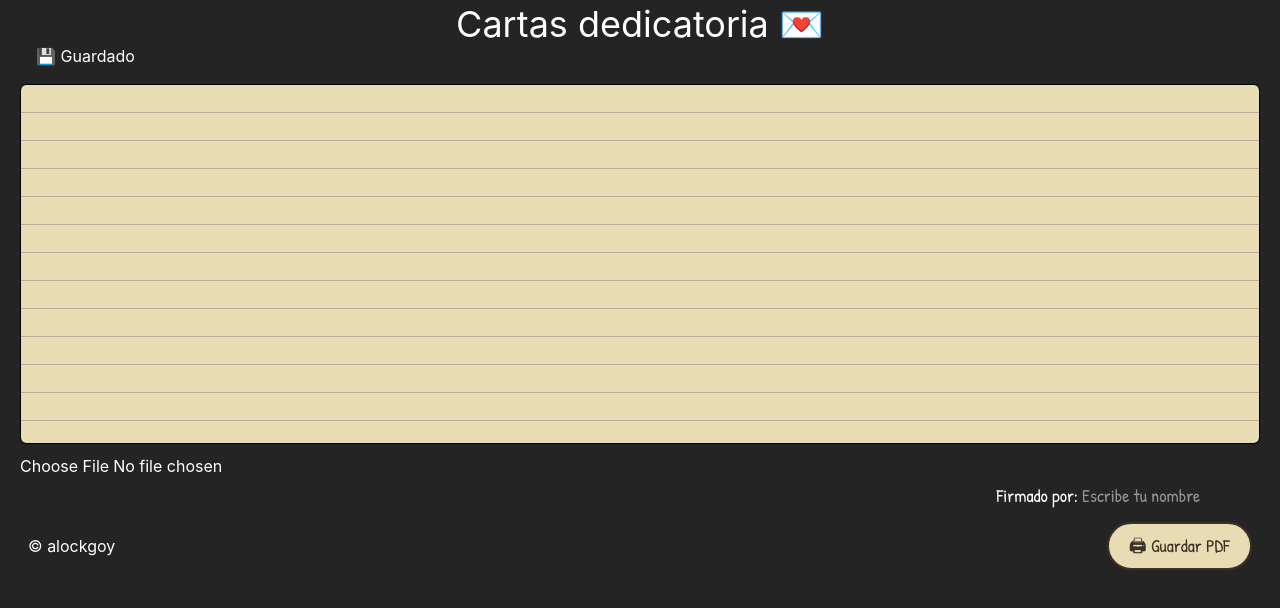
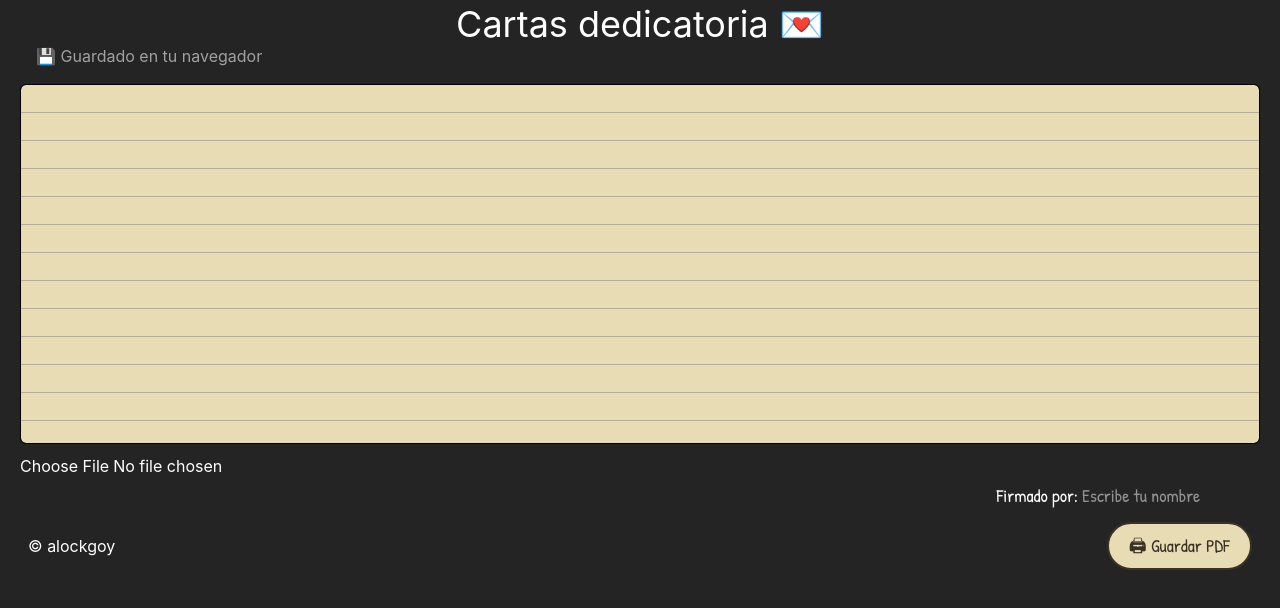
Before and after one commit to alockgoy/cartas-dedicatoria, a React (Vite) app: page / in a window 1280 px wide. Shown: the top 608 px of the page. Built offline with nearby package versions, Linux system fonts and the light colour scheme.

Commit message:
Especificado qué hace este proyecto en el Readme + modificado el estilo del indicador de guardado según el estado (este último cambio fue asistido por IA)

```diff
--- a/src/components/Header.tsx
+++ b/src/components/Header.tsx
@@ -38,9 +38,9 @@ function Header({ title, saveStatus }: HeaderStatus) {
              *      Cuando se añada el "main", habrá que modificar esta parte
              *      para hacer que el estado varíe, actualmente el "main" no está diseñado
              */}
-            <nav className="ml-6">
+            <nav className={`ml-6 transition ${saveStatus === 'guardando' ? 'text-yellow-400' : 'text-neutral-400'}`}>
 
-                {saveStatus === 'guardado' ? '💾 Guardado' : '✍ Guardando...'}
+                {saveStatus === 'guardado' ? '💾 Guardado en tu navegador' : '✍ Guardando...'}
 
             </nav>
         </header>
```
Also changed, not shown: 1 other file (tests, documents, lock files or other folders).
